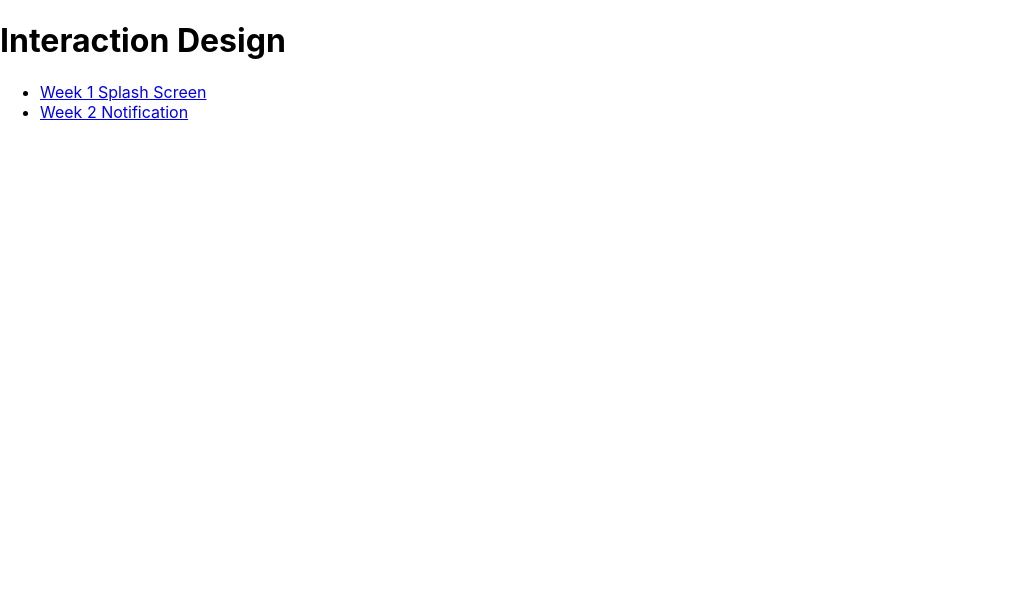
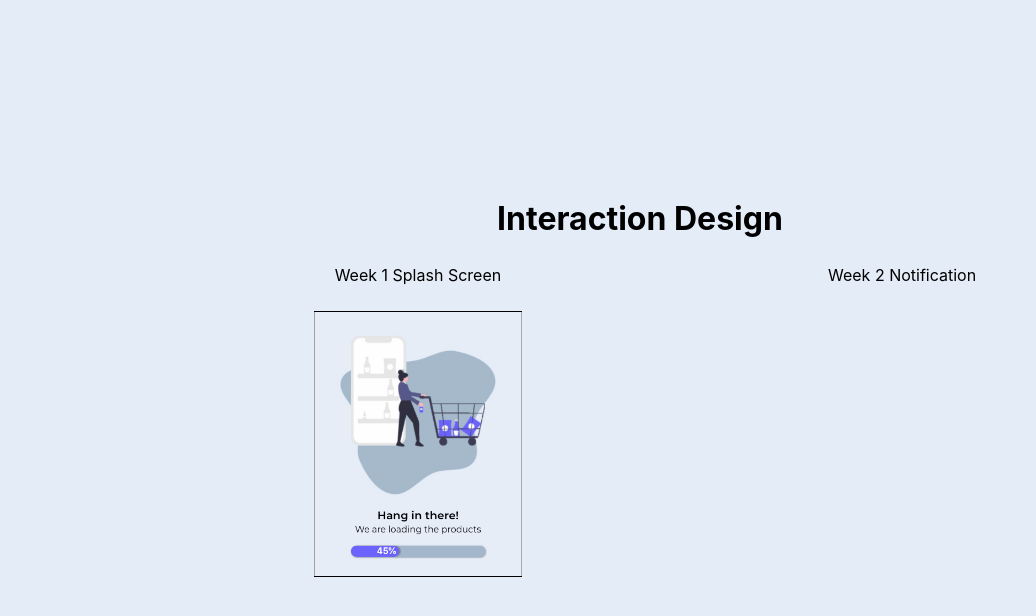
Before and after one commit to katwlodarczyk/interaction-design, a React (Create React App) app: page / in a window 1280 px wide. Shown: the top 616 px of the page, without its empty margins (0-1036 px from the left). Built offline with nearby package versions, Linux system fonts and the light colour scheme.

Commit message:
Styling of the home page

```diff
--- a/public/index.html
+++ b/public/index.html
@@ -26,7 +26,7 @@
       work correctly both with client-side routing and a non-root public URL.
       Learn how to configure a non-root public URL by running `npm run build`.
     -->
-    <title>Smart Shopper</title>
+    <title>Interaction Design</title>
   </head>
   <body>
     <noscript>You need to enable JavaScript to run this app.</noscript>
--- a/src/App.css
+++ b/src/App.css
@@ -11,3 +11,76 @@
   justify-content: center;
   width: 100%;
 }
+
+.week-display {
+  margin: 20px 0;
+  width: 100%;
+  height: 100%;
+  border-bottom: 1px solid black;
+  border-top: 1px solid black;
+}
+
+.week-display:hover {
+  transform: scale(1.05);
+}
+
+.flex-container {
+  display: -ms-flexbox;
+  display: -webkit-flex;
+  display: flex;
+  -webkit-flex-direction: row;
+  -ms-flex-direction: row;
+  flex-direction: row;
+  -webkit-flex-wrap: wrap;
+  -ms-flex-wrap: wrap;
+  flex-wrap: wrap;
+  justify-content: space-between;
+  -webkit-align-content: flex-start;
+  -ms-flex-line-pack: start;
+  align-content: flex-start;
+  -webkit-align-items: flex-start;
+  -ms-flex-align: start;
+  align-items: flex-start;
+  }
+
+.flex-item {
+  -webkit-order: 0;
+  -ms-flex-order: 0;
+  order: 0;
+  -webkit-flex: 0 1 30%;
+  -ms-flex: 0 1 30%;
+  flex: 0 1 30%;
+  -webkit-align-self: auto;
+  -ms-flex-item-align: auto;
+  align-self: auto;
+  }
+
+
+
+ul {
+  display: flex;
+  flex-direction: column;
+  list-style-type: none
+}
+
+a {
+  color: #000;
+  text-decoration: none;
+  line-height: 200%;
+}
+
+li a:hover{
+  color: #4f49bd;
+  text-decoration: none;
+}
+
+a:visited {
+  color: #000;
+  text-decoration: none;
+}
+
+
+a:active {
+  color: #000;
+  text-decoration: none;
+}
--- a/src/App.js
+++ b/src/App.js
@@ -2,17 +2,36 @@ import React, { useState, useEffect } from "react";
 import { BrowserRouter as Router, Switch, Route, Link } from "react-router-dom";
 import Week1 from './components/week1';
 import Week2 from './components/week2';
+import styled from 'styled-components';
 import css from './App.css';
+import Week1Display from './assets/week1-display.jpg';
+
+const OuterWrapper = styled.div`
+  margin: 0 auto;
+  height:100vh;
+  display: flex;
+  justify-content: center;
+  align-items: center;
+  background: #e4ecf8;
+  text-align: center;
+`;
+
+const li = styled.li`
+  color: #000;
+`;
 
 const Home = () => (
   <div>
     <h1>Interaction Design</h1>
     <nav>
-      <ul>
-        <li>
-          <Link to="/week-1">Week 1 Splash Screen</Link>
+      <ul class="flex-container">
+        <li class="flex-item">
+          <Link to="/week-1">
+            Week 1 Splash Screen
+            <img src="./assets/week1-display.jpg" class="week-display"/>
+          </Link>
         </li>
-        <li>
+        <li class="flex-item">
           <Link to="/week-2">Week 2 Notification</Link>
         </li>
       </ul>
@@ -22,6 +41,7 @@ const Home = () => (
 
 function App() {
   return (
+    <OuterWrapper>
       <Router>
         <Switch>
           <Route path="/week-1">
@@ -35,6 +55,7 @@ function App() {
           </Route>
         </Switch>
       </Router>
+    </OuterWrapper>
   );
 }
 
```
Also changed, not shown: public/assets/week1-display.jpg (added), src/assets/week1-display.jpg (added). Lines whose indentation alone changed are shown as unchanged.
